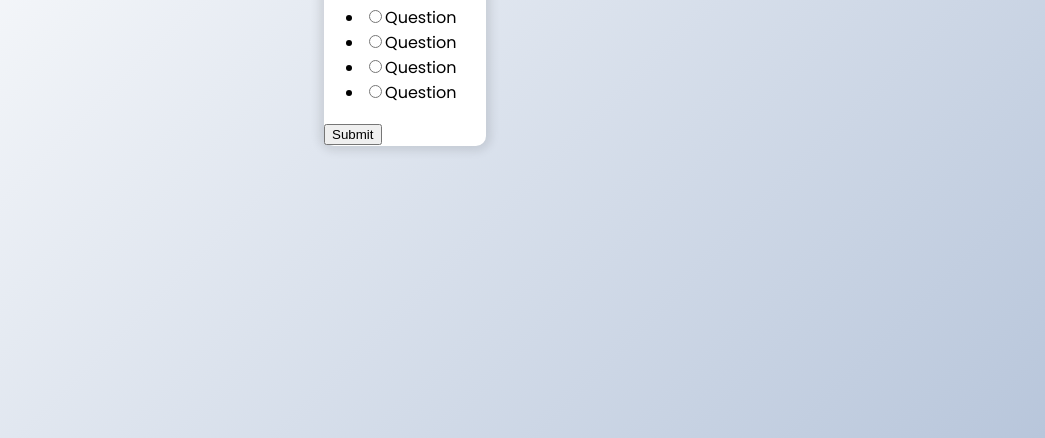
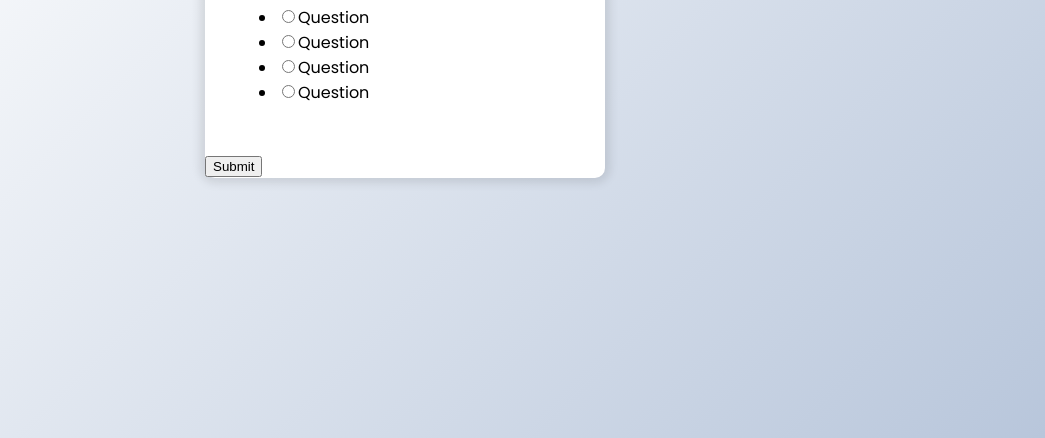
Before and after one commit to CDProjects/Quiz-App, a plain HTML site: page index.html in a window 1280 px wide. Shown: the part 362-800 px from the top of the page, without its empty margins (235-1280 px from the left). Drawn offline with Linux system fonts and the light colour scheme.

Commit message:
Quiz-header div added to HTML and CSS

```diff
--- a/index.html
+++ b/index.html
@@ -10,13 +10,31 @@
   </head>
   <body>
     <div class="quiz-container">
-      <h2>Question text</h2>
-      <ul>
-        <li><input type="radio" id="a" name="answer"/><label for="a">Question</label></li>
-        <li><input type="radio" id="b" name="answer"/><label for="b">Question</label></li>
-        <li><input type="radio" id="c" name="answer"/><label for="c">Question</label></li>
-        <li><input type="radio" id="d" name="answer"/><label for="d">Question</label></li>
-      </ul>
+      <div class="quiz-header">
+        <h2>Question text</h2>
+        <ul>
+          <li>
+            <input type="radio" id="a" name="answer" /><label for="a"
+              >Question</label
+            >
+          </li>
+          <li>
+            <input type="radio" id="b" name="answer" /><label for="b"
+              >Question</label
+            >
+          </li>
+          <li>
+            <input type="radio" id="c" name="answer" /><label for="c"
+              >Question</label
+            >
+          </li>
+          <li>
+            <input type="radio" id="d" name="answer" /><label for="d"
+              >Question</label
+            >
+          </li>
+        </ul>
+      </div>
       <button>Submit</button>
     </div>
   </body>
--- a/style.css
+++ b/style.css
@@ -19,4 +19,9 @@ body {
     background-color: #fff;
     border-radius: 10px;
     box-shadow: 0 0 10px 5px rgba(0, 0, 0, 0.1);
+    width: 400px;
 }
+
+.quiz-header {
+    padding: 2rem;
+}
```
